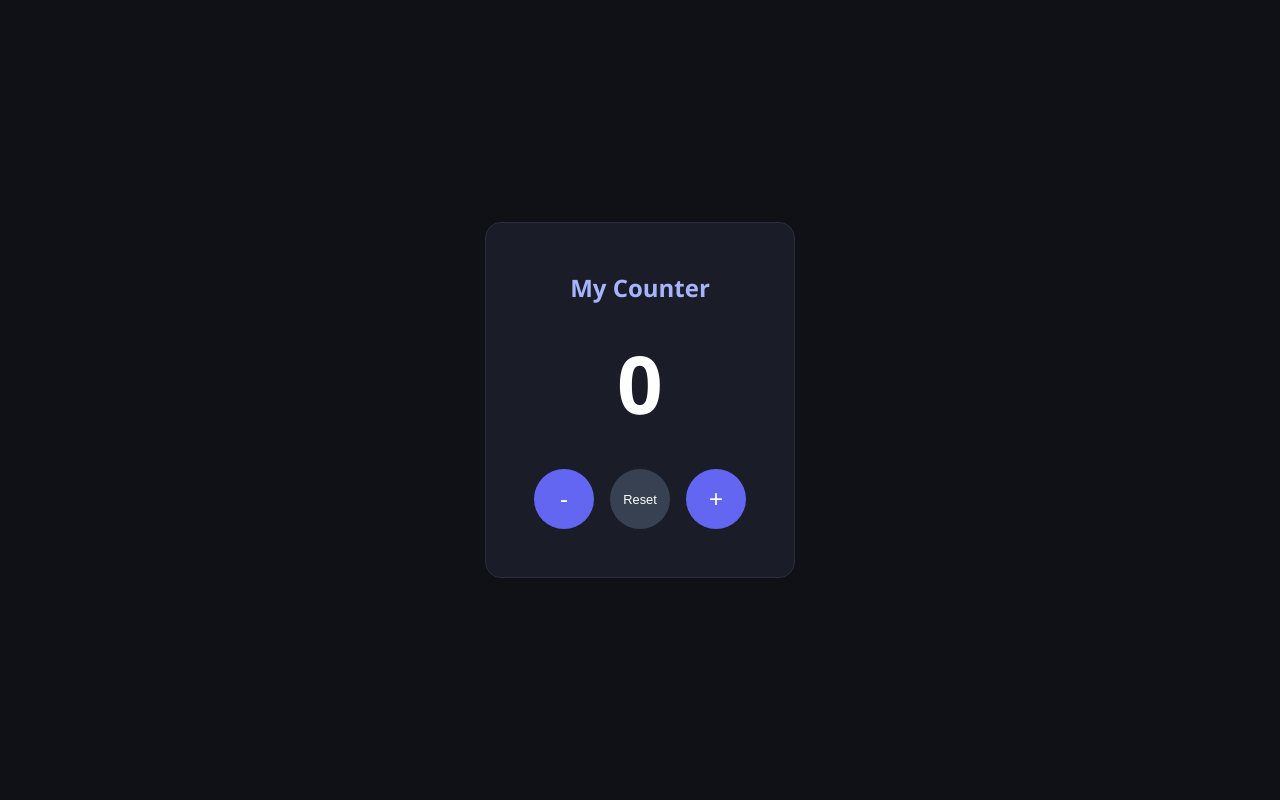
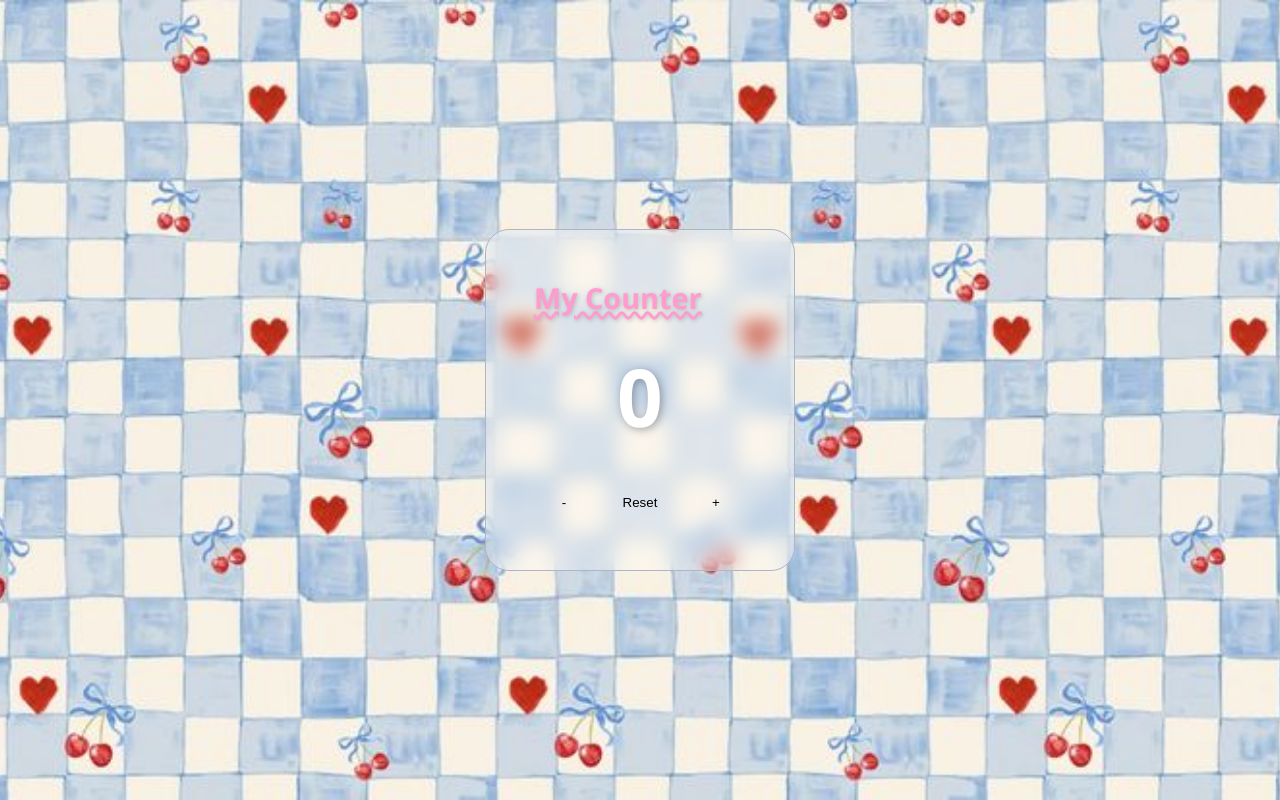
Before and after one commit to lifeaboutgreatgift/my-first-react, a React (Create React App) app: page / in a window 1280 px wide. Built offline with nearby package versions, Linux system fonts and the light colour scheme.

Commit message:
feat: add custom btn style in css

```diff
--- a/src/App.css
+++ b/src/App.css
@@ -6,61 +6,95 @@
 
 body{
   font-family: 'Segoe UI', sans-serif;
-  background: #0f1117;
-  color: white;
-  min-height: 100vh;
+  position: relative;
+  margin: 0;
+  padding: 0;
   display: flex;
   align-items: center;
   justify-content: center;
+  min-height: 100vh;
 
 }
 
+body::before{
+  content: "";
+  position: fixed;
+  top: 0;
+  left: 0;
+  width: 100%;
+  height: 100%;
+  background: #0f1117 url('/src/assets/checks_hearts.jpg') no-repeat center/cover;
+  z-index: -1;
+}
+
 .app{
-  text-align: center;
-  background: #1a1d27;
   padding: 3rem;
-  border-radius: 16px;
-  border: 1px solid #2a2d3a;
+  background-color: rgba(255, 255, 255, 0.3);
+  -webkit-backdrop-filter: blur(10px);
+  backdrop-filter: blur(10px);
+  border-radius: 24px;
+  border: 1px solid #afb4c7;
+  position: relative;
+}
+
+.app::before{
+  content: "";
+  position: fixed;
+  top: 0;
+  left: 0;
+
+
 }
 
 h1{
-  font-size: 1.5rem;
-  color: #a5b4fc;
+  text-align: top-left;
+  text-decoration: underline wavy;
+  font-size: 1.8rem;
+  color: #ff9bce;
+  text-shadow: 1px 1px 4px rgba(0,0,0,0.2);
   margin-bottom: 1.5rem;
 }
 
 .count{
+  text-align: center;
   font-size: 5rem;
   font-weight: 700;
   color: #ffffff;
+  text-shadow: 2px 2px 8px rgba(0,0,0,0.3);
   margin-bottom: 2rem;
-  min-width: 150px;
 }
 
 .buttons {
   display: flex;
   gap: 1rem;
   justify-content: center;
+  align-items: center ;
 }
 
 button {
   width: 60px;
-  height: 60px;
-  border-radius: 50%;
+  height: 40px;
   border: none;
-  font-size: 1.5rem;
+  background-color: transparent;
+  background-size: contain !important;
+  background-repeat: no-repeat !important;
+  background-position: center center !important;
   cursor: pointer;
-  background: #6366f1;
-  color: white;
-  transition: all 0.2s ease;
+  display: inline-flex;
+  justify-content: center;
+  align-items: center;
+  transition: all 0.2s cubic-bezier(0.175, 0.885, 0.32, 1.275);
 }
 
 button:hover{
-  background: #4f46e5;
-  transform: scale(1.1);
+  background: transparent;
+  transform: scale(1.08) rotate(-1deg);
+}
+
+button:active{
+  transform: scale(0.95);
 }
 
 button:nth-child(2){
-  background: #374151;
-  font-size: 0.8rem;
+  background: transparent;
 }
```
